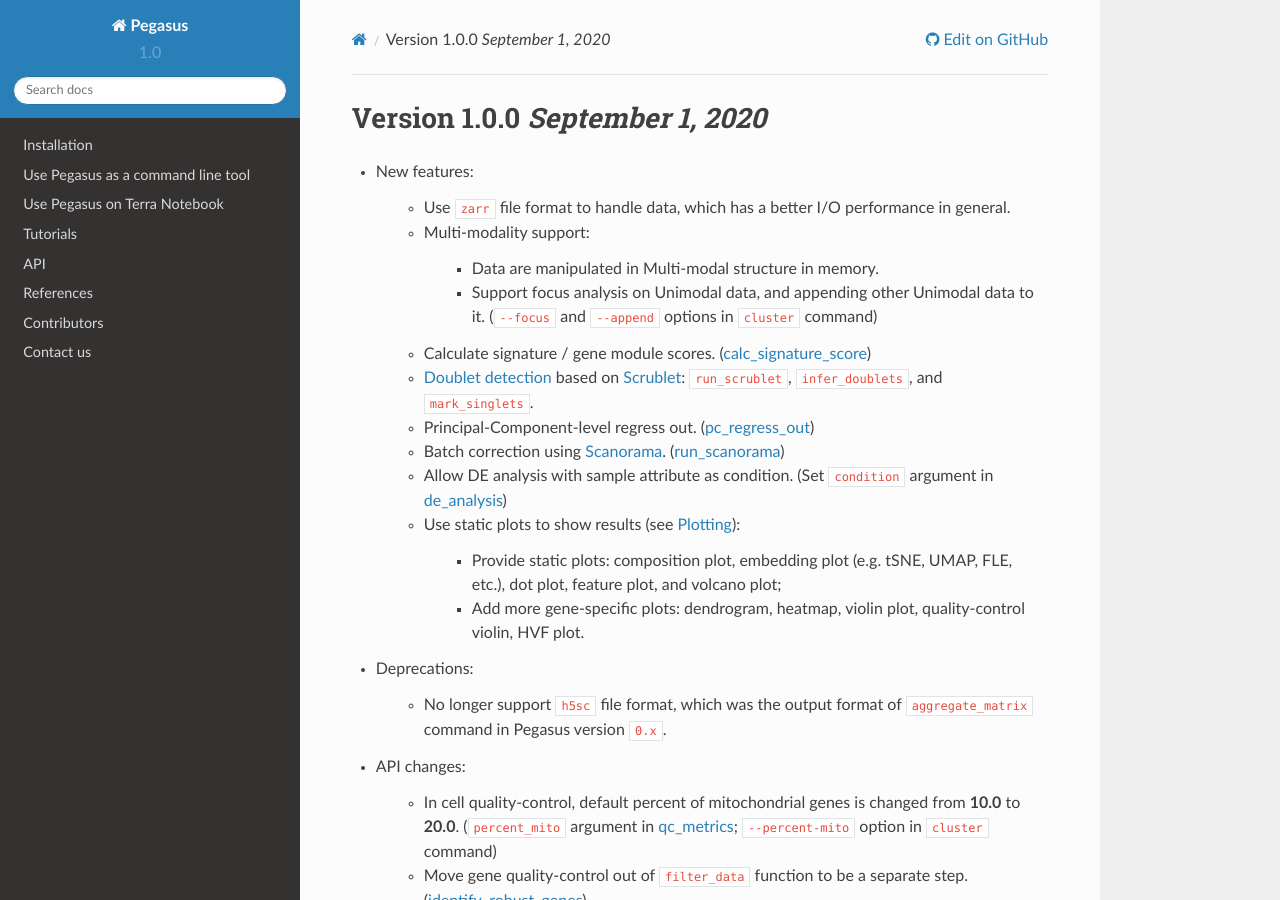
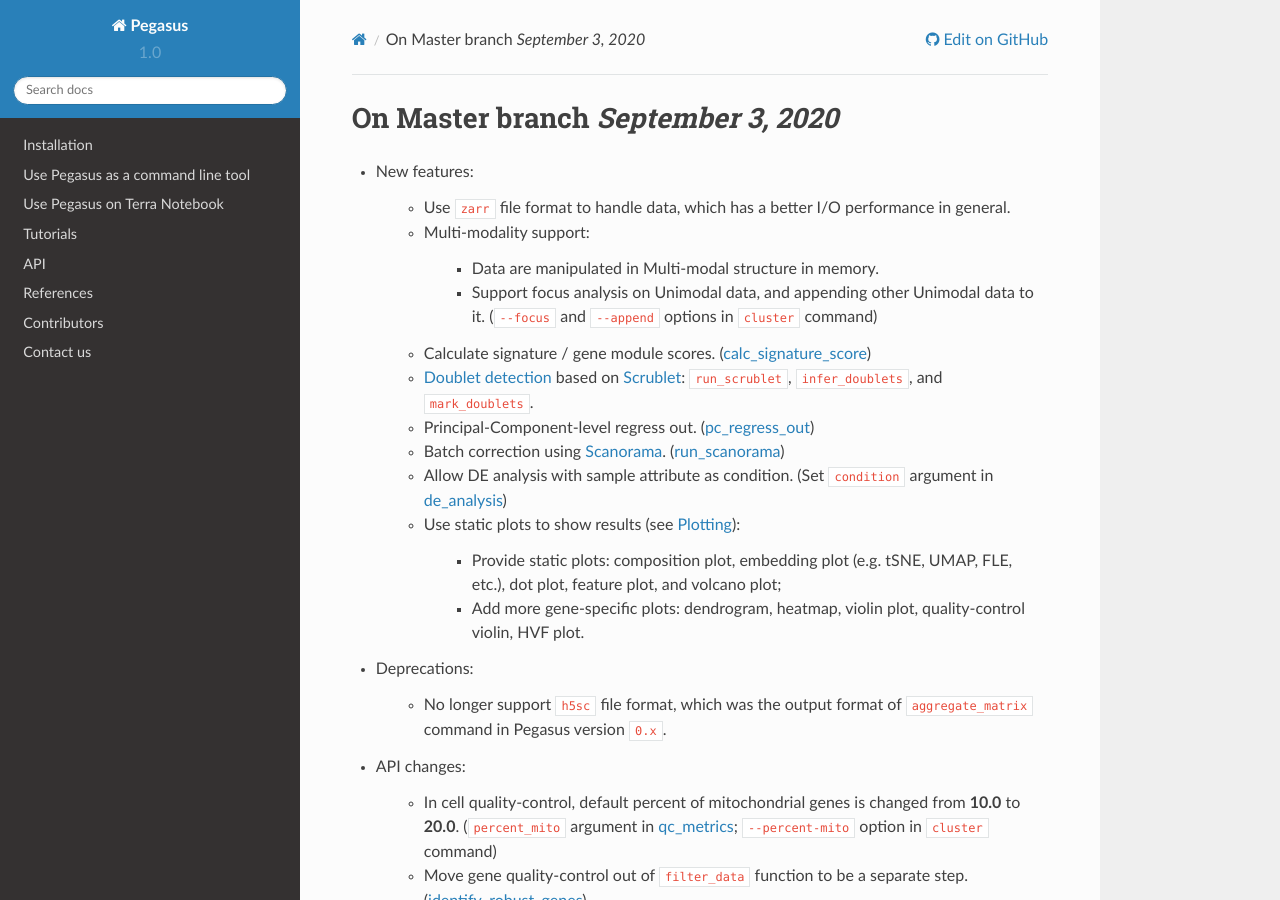
Before and after one commit to lilab-bcb/pegasus, a Sphinx documentation site: the page built from docs/release_notes.rst, in a window 1280 px wide and 900 px high. Built offline with Sphinx 7.4.7 and the Read the Docs theme 2.0.0, drawn with Linux system fonts in a browser that asks for light colours; formulas are drawn with MathJax 3.

Commit message:
correct release notes

```diff
--- a/docs/release_notes.rst
+++ b/docs/release_notes.rst
@@ -1,5 +1,5 @@
-Version 1.0.0 `September 1, 2020`
---------------------------------
+On Master branch `September 3, 2020`
+--------------------------------------
 
 * New features:
 
@@ -9,7 +9,7 @@ Version 1.0.0 `September 1, 2020`
         * Data are manipulated in Multi-modal structure in memory.
         * Support focus analysis on Unimodal data, and appending other Unimodal data to it. (``--focus`` and ``--append`` options in ``cluster`` command)
     * Calculate signature / gene module scores. (`calc_signature_score <api/pegasus.calc_signature_score.html>`_)
-    * `Doublet detection <api/index.html#doublet-detection>`_ based on `Scrublet <https://github.com/AllonKleinLab/scrublet>`_: ``run_scrublet``, ``infer_doublets``, and ``mark_singlets``.
+    * `Doublet detection <api/index.html#doublet-detection>`_ based on `Scrublet <https://github.com/AllonKleinLab/scrublet>`_: ``run_scrublet``, ``infer_doublets``, and ``mark_doublets``.
     * Principal-Component-level regress out. (`pc_regress_out <api/pegasus.pc_regress_out.html>`_)
     * Batch correction using `Scanorama <https://github.com/brianhie/scanorama>`_. (`run_scanorama <api/pegasus.run_scanorama.html>`_)
     * Allow DE analysis with sample attribute as condition. (Set ``condition`` argument in `de_analysis <api/pegasus.de_analysis.html>`_)
```
